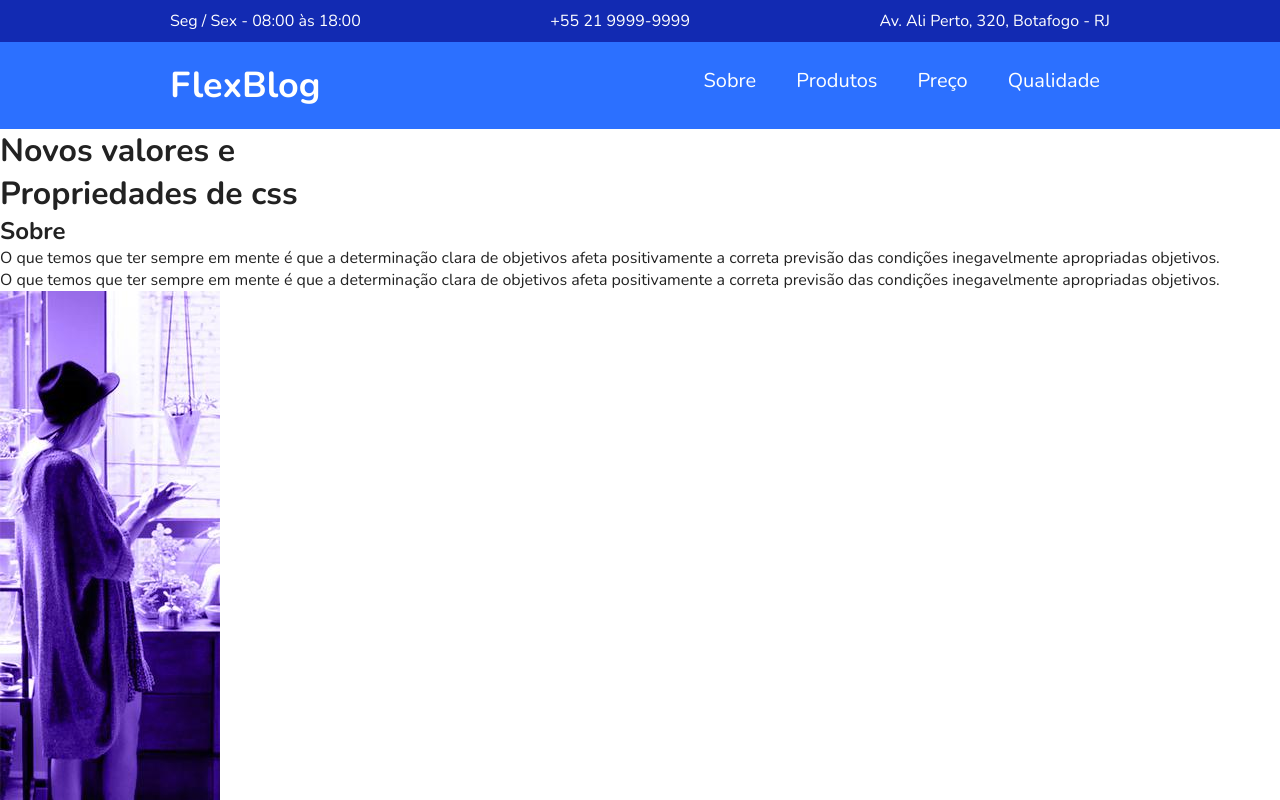
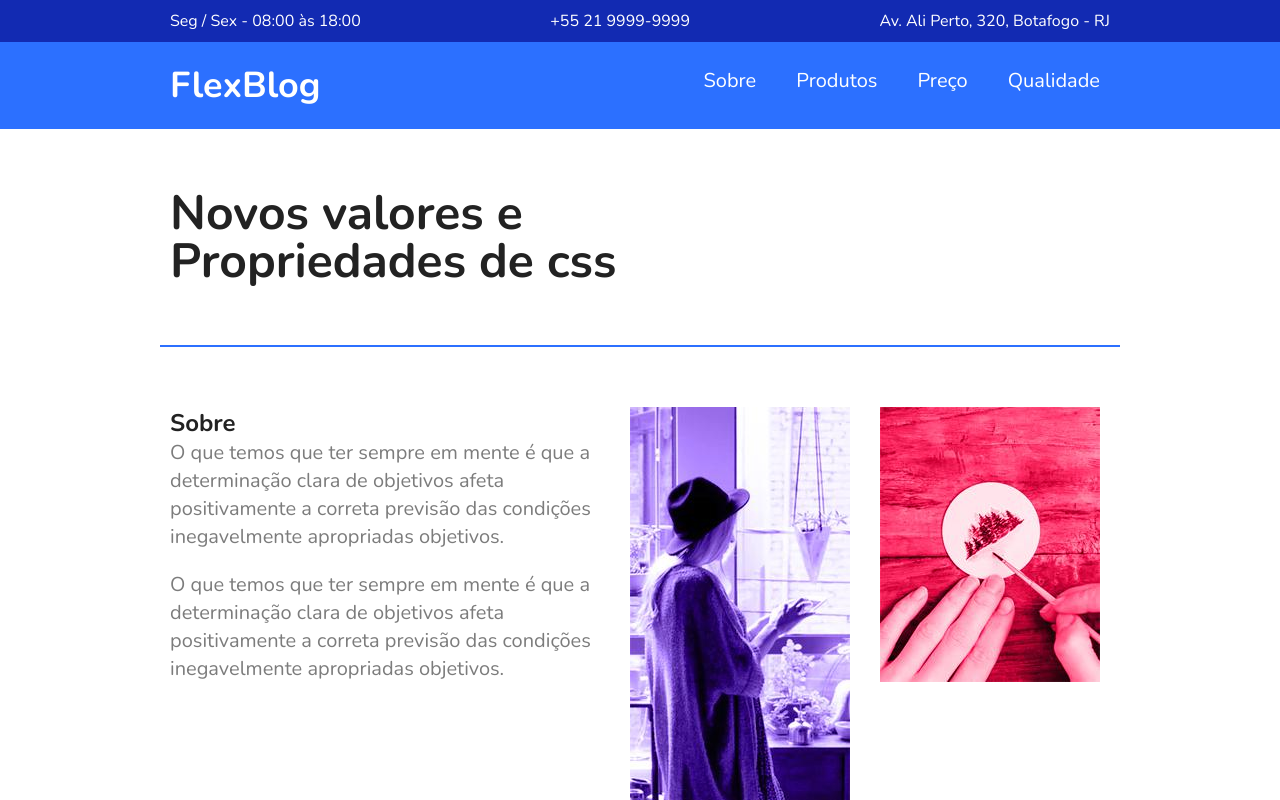
Before and after one commit to RyanV-Souza/css-flexbox, a plain HTML site: page FlexBlog/index.html in a window 1280 px wide. Shown: the top 800 px of the page. Drawn offline with nearby package versions, Linux system fonts and the light colour scheme.

Commit message:
FlexBlog - Sobre

```diff
--- a/FlexBlog/css/style.css
+++ b/FlexBlog/css/style.css
@@ -76,7 +76,7 @@ a {
 }
 
 .menu-logo a {
-  font-size: 2.25rem;
+  font-size: 2.25em;
   font-weight: bold;
   margin: 0 10px;
 }
@@ -91,7 +91,50 @@ a {
 }
 
 .menu-nav a {
-  font-size: 1.25rem;
+  font-size: 1.25em;
   display: block;
   padding: 10px;
 }
+
+/* Introducao */
+
+.introducao {
+  font-size: 3em;
+  line-height: 1;
+  max-width: 960px;
+  margin: 0 auto;
+  padding: 60px 10px;
+}
+
+/* Sobre */
+.sobre {
+  border-top: 2px solid #2c70ff;
+  border-bottom: 2px solid #2c70ff;
+  max-width: 960px;
+  margin: 0 auto;
+  padding: 60px 0;
+  display: flex;
+  flex-wrap: wrap;
+}
+
+.sobre-info {
+  flex: 2 1 300px;
+  margin: 0 10px;
+}
+
+.sobreinfo h1 {
+  font-size: 3em;
+  margin-bottom: 0.5em;
+}
+
+.sobre-info p {
+  font-size: 1.25em;
+  line-height: 1.4;
+  margin-bottom: 1em;
+  color: #7c7c7c;
+}
+
+.sobre-img {
+  flex: 1 1 160px;
+  margin: 0 10px;
+}
```
